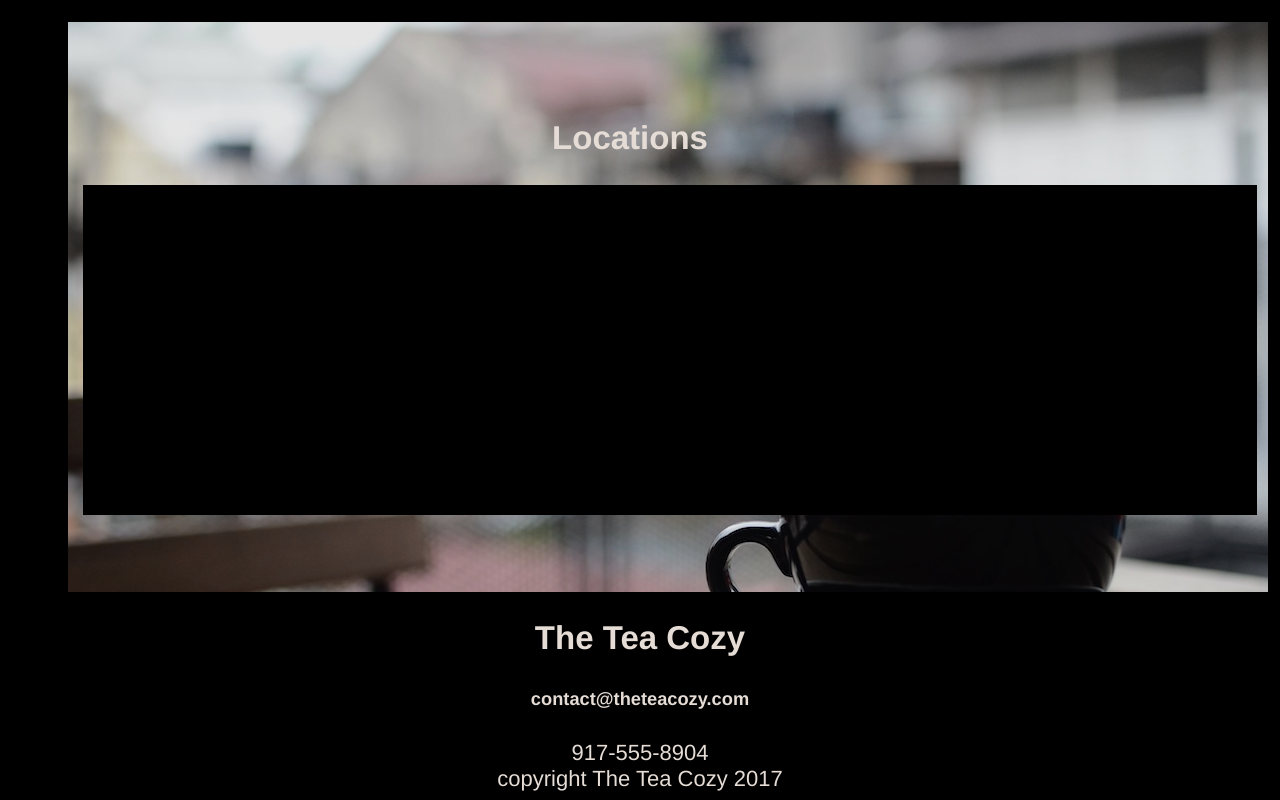
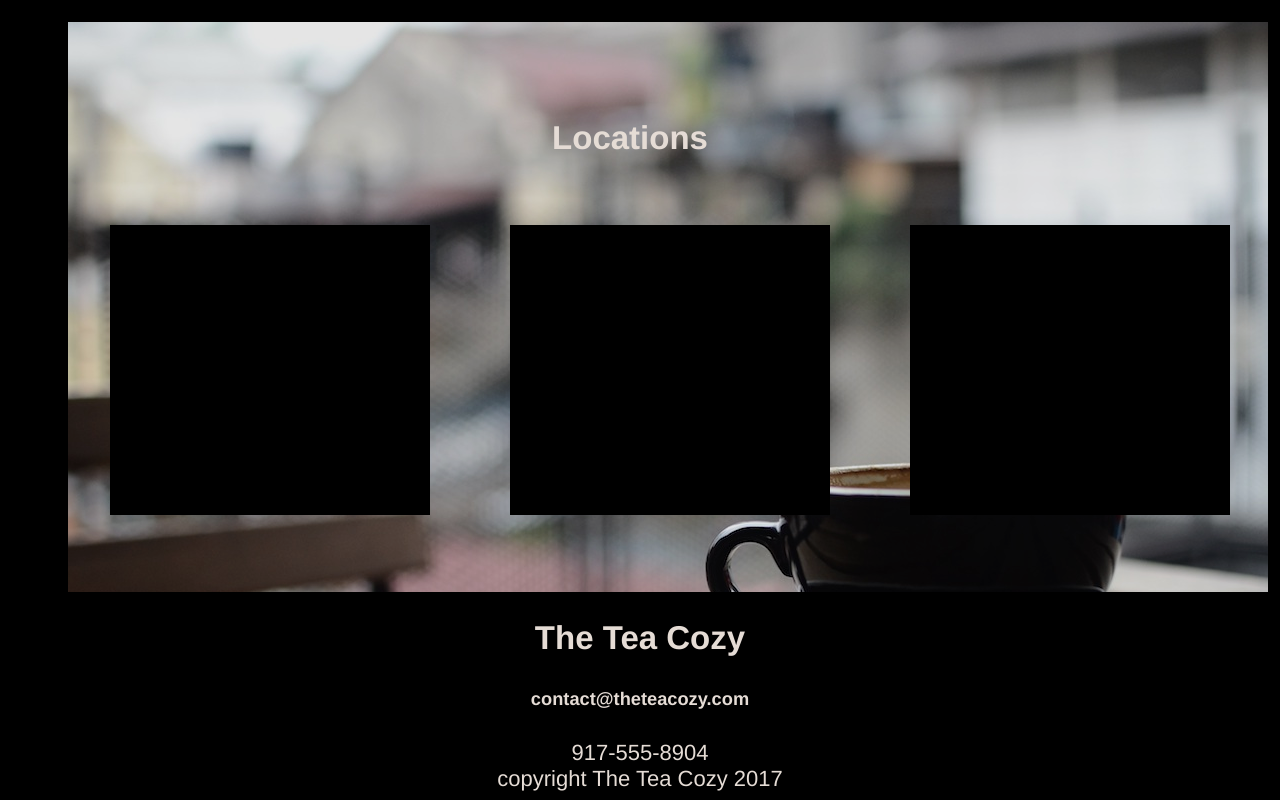
Before and after one commit to serlexington/Tea-Cozy, a plain HTML site: page index.html in a window 1280 px wide. Shown: the part 1456-2256 px from the top of the page. Drawn offline with Linux system fonts and the light colour scheme.

Commit message:
sizing issue

```diff
--- a/index.html
+++ b/index.html
@@ -57,7 +57,7 @@
       <!-- Locations Section -->
         <div id="locations">
           <h2>Locations</h2>
-          <div class="flex-container location">
+          <div class="flex-container locations">
             <div class="location">
             </div>
             <div class="location">
--- a/resources/css/style.css
+++ b/resources/css/style.css
@@ -68,15 +68,18 @@ nav a{
 }
 .location{
   display: flex;
-  height: 300px;
-  flex-basis: 300px;
-  padding: 15px 40px;
+  height: 260px;
+  flex-basis: 200px;
+  padding: 15px 60px;
   opacity: 1;
   justify-content: center;
   flex-direction: column;
   background-color: black;
-  margin: 15px;
+  margin: 40px;
 }
 #locations h2{
   margin-right: 80px;
 }
+.flex-container.location {
+  background-color: transparent;
+}
```
